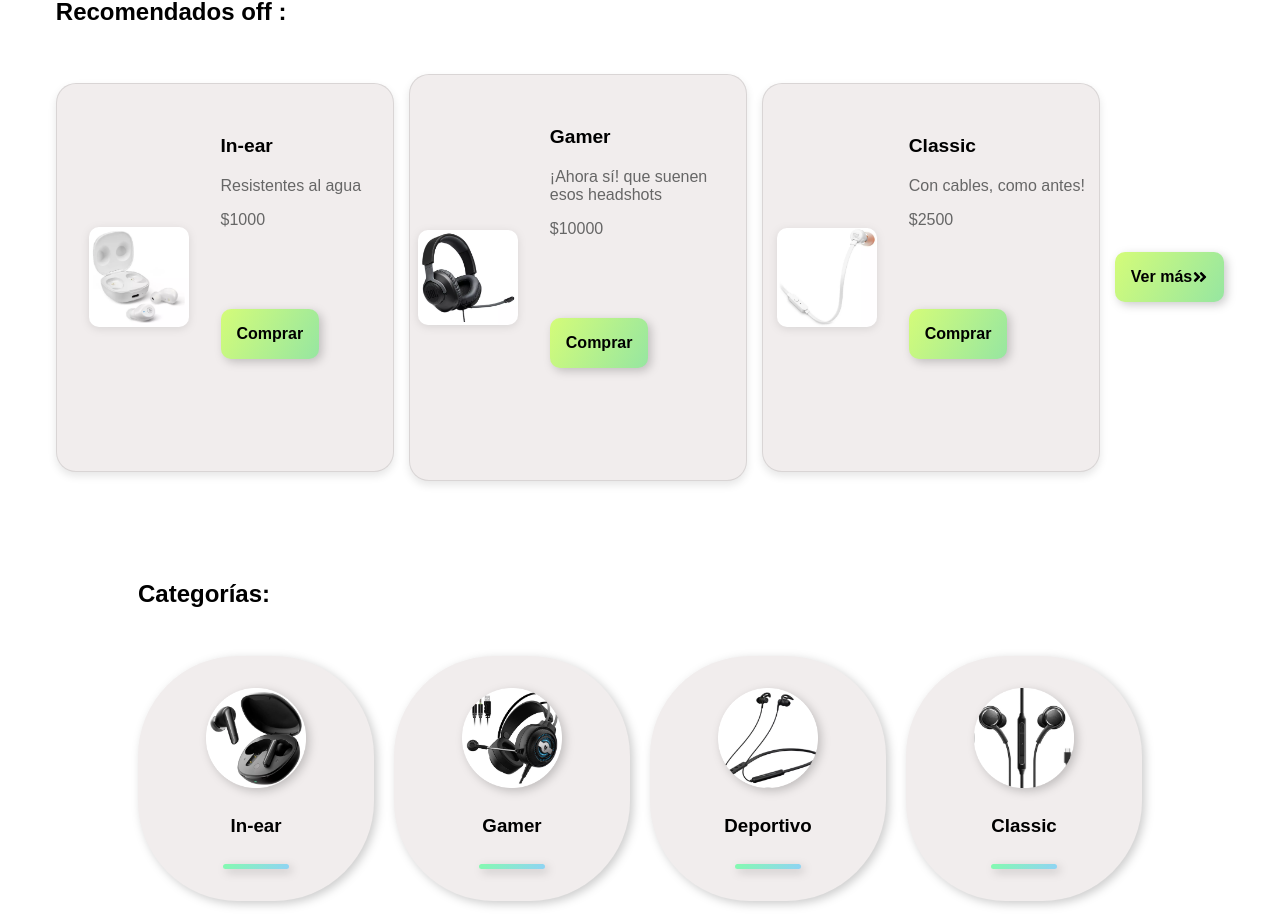
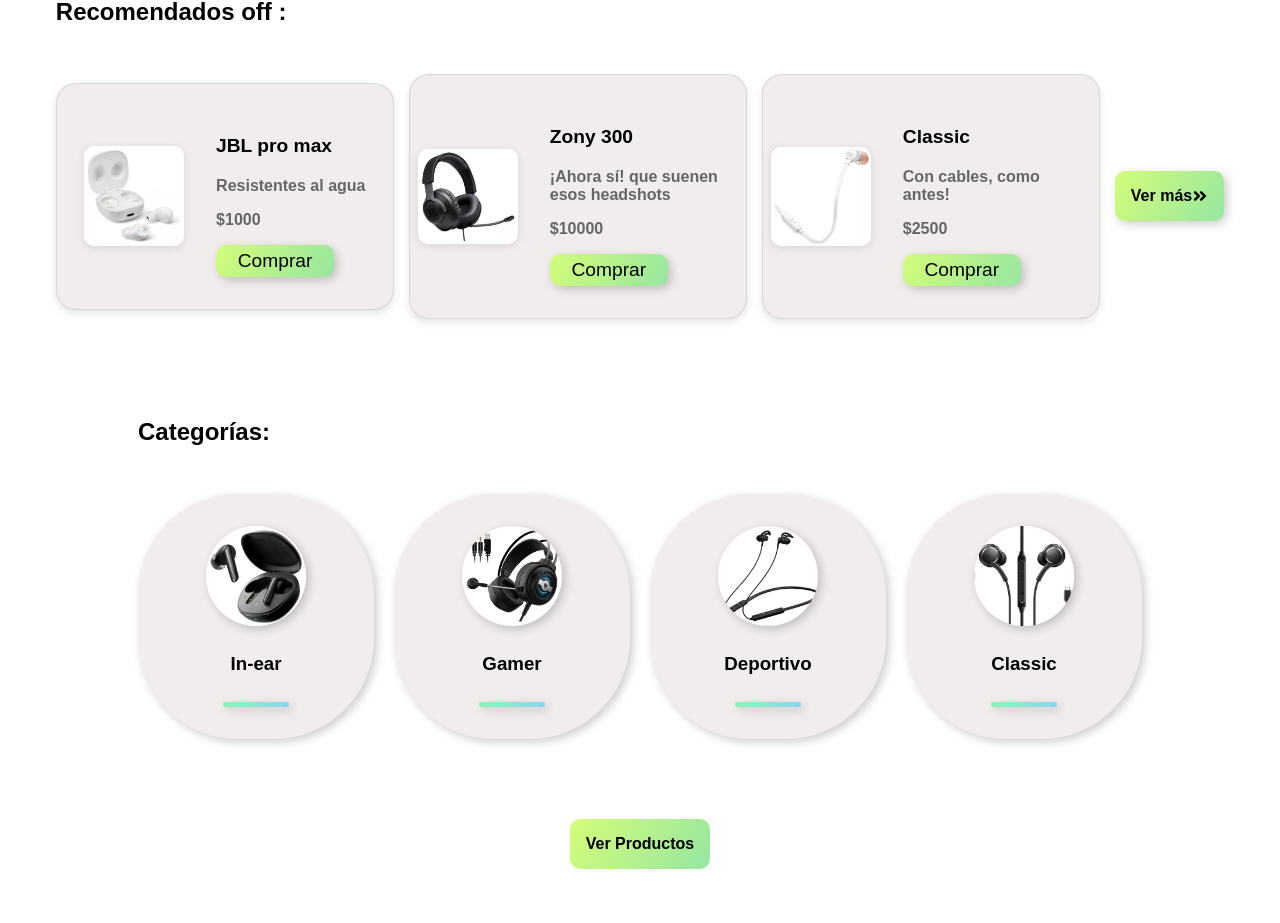
Before and after one commit to MicaBahurlet/CRUD-shoes, a React (Vite) app: page / in a window 1280 px wide. Shown: the part 854-1777 px from the top of the page. Built offline with nearby package versions, Linux system fonts and the light colour scheme.

Commit message:
add styled btn section recomendados

```diff
--- a/src/components/recomendados/CardRecomendado.jsx
+++ b/src/components/recomendados/CardRecomendado.jsx
@@ -1,6 +1,6 @@
 import {  CardRecomendados,
   infoCart,
-  Boton,
+  BotonBuy
 
 } from "./recomendados"
 
@@ -15,7 +15,7 @@
       <h3>{title}</h3>
       <p>{desc}</p>
       <p>${price}</p>
-      <Boton>Comprar</Boton>
+       <BotonBuy>Comprar</BotonBuy>
 
     </infoCart>
 
--- a/src/components/recomendados/CardsRecomendados.jsx
+++ b/src/components/recomendados/CardsRecomendados.jsx
@@ -1,6 +1,6 @@
 import { recomendados } from '../../data/recomendados.js';
 import { RecomendadosContainer, RecomendadosWrapper, Boton } from './recomendados.js';
-import Recomendados from './CardRecomendado.jsx'; //acá tengo la ruta de la img en una misma carpeta
+import Recomendados from './CardRecomendado.jsx';
 
 import { FaAngleDoubleRight } from 'react-icons/fa';
 
@@ -12,7 +12,7 @@
     <RecomendadosWrapper>
       <h2>Recomendados off :</h2>
       <RecomendadosContainer>
-        {recomendados.map(cat =>( //hago un map para poder leer el archivo categorias.js dentro de data
+        {recomendados.map(cat =>(
 
           <Recomendados key={cat.id} {...cat} /> //le paso la key para que no de error y luego un spred para traer todo el objeto
 
--- a/src/components/recomendados/recomendados.js
+++ b/src/components/recomendados/recomendados.js
@@ -94,12 +94,30 @@
   p {
     color: #666;
 
-    font-weight: 400;
+    font-weight: 700;
   }
 
   &:hover img {
     transform: scale(1.1);
   }
+`;
+
+export const BotonBuy = styled.div`
+    display: flex;
+    justify-content: center;
+    align-items: center;
+    font-size: 14px;
+    background-image: linear-gradient(120deg, #d4fc79 0%, #96e6a1 100%);
+    color: #ffffff;
+    border: none;
+    border-radius: 10px;
+    cursor: pointer;
+    color: black;
+    filter: drop-shadow(3px 3px 5px rgba(0, 0, 0, 0.2));
+    font-size: 1.2rem;
+    font-weight: 500;
+    padding: 5px 3px;
+    max-width: 7rem;
 `;
 
 export const Boton = styled.button`
--- a/src/data/recomendados.js
+++ b/src/data/recomendados.js
@@ -6,7 +6,7 @@
     {
         id: 1,
         img: jvlProduct,
-        title: "In-ear",
+        title: "JBL pro max",
         category: "In-ear",
         desc: "Resistentes al agua",
         price: 1000,
@@ -15,7 +15,7 @@
     {
         id: 2,
         img: Gamer10,
-        title: "Gamer",
+        title: "Zony 300",
         category: "Gamer",
         desc: "¡Ahora sí! que suenen esos headshots",
         price: 10000,
```
